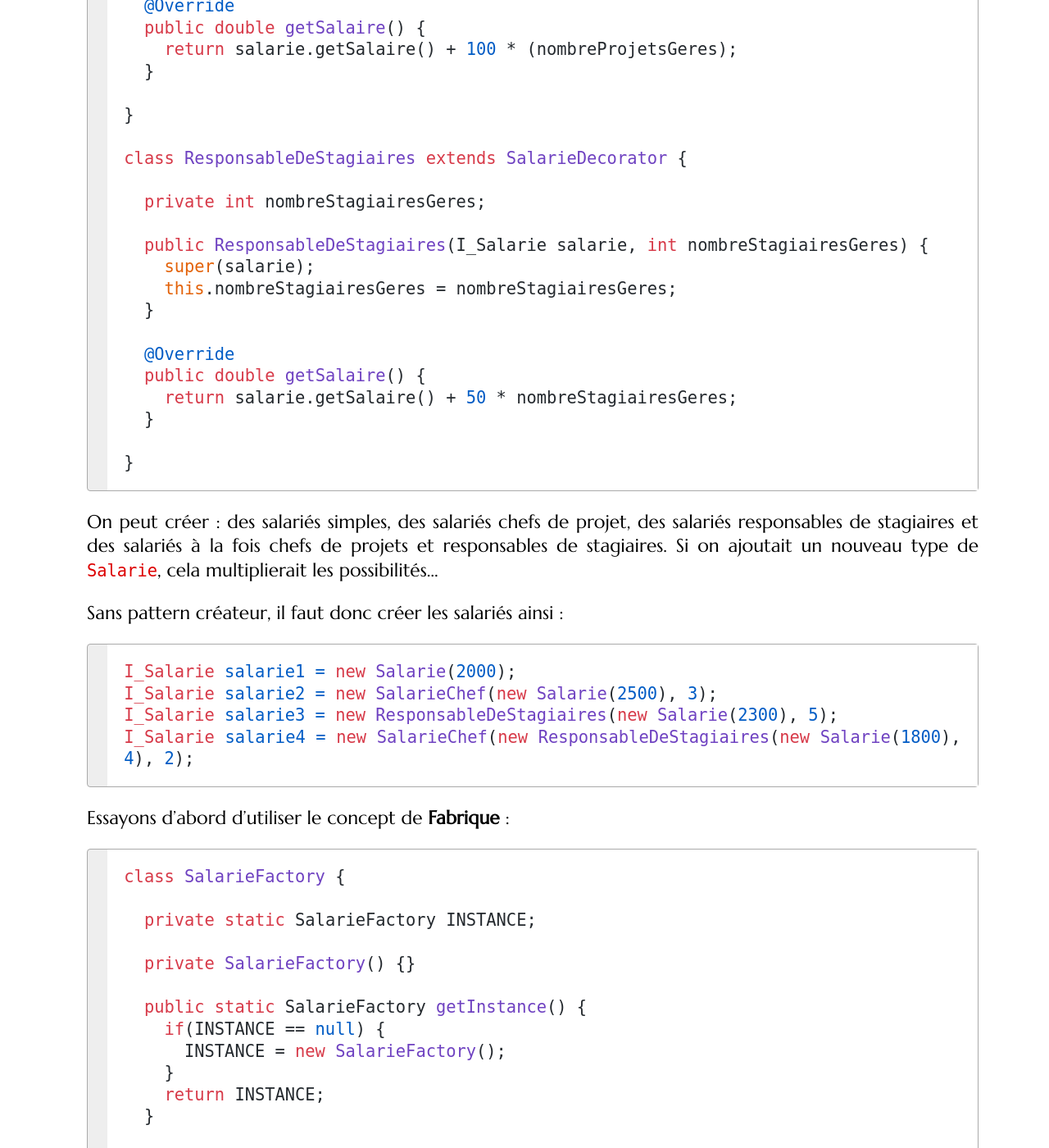
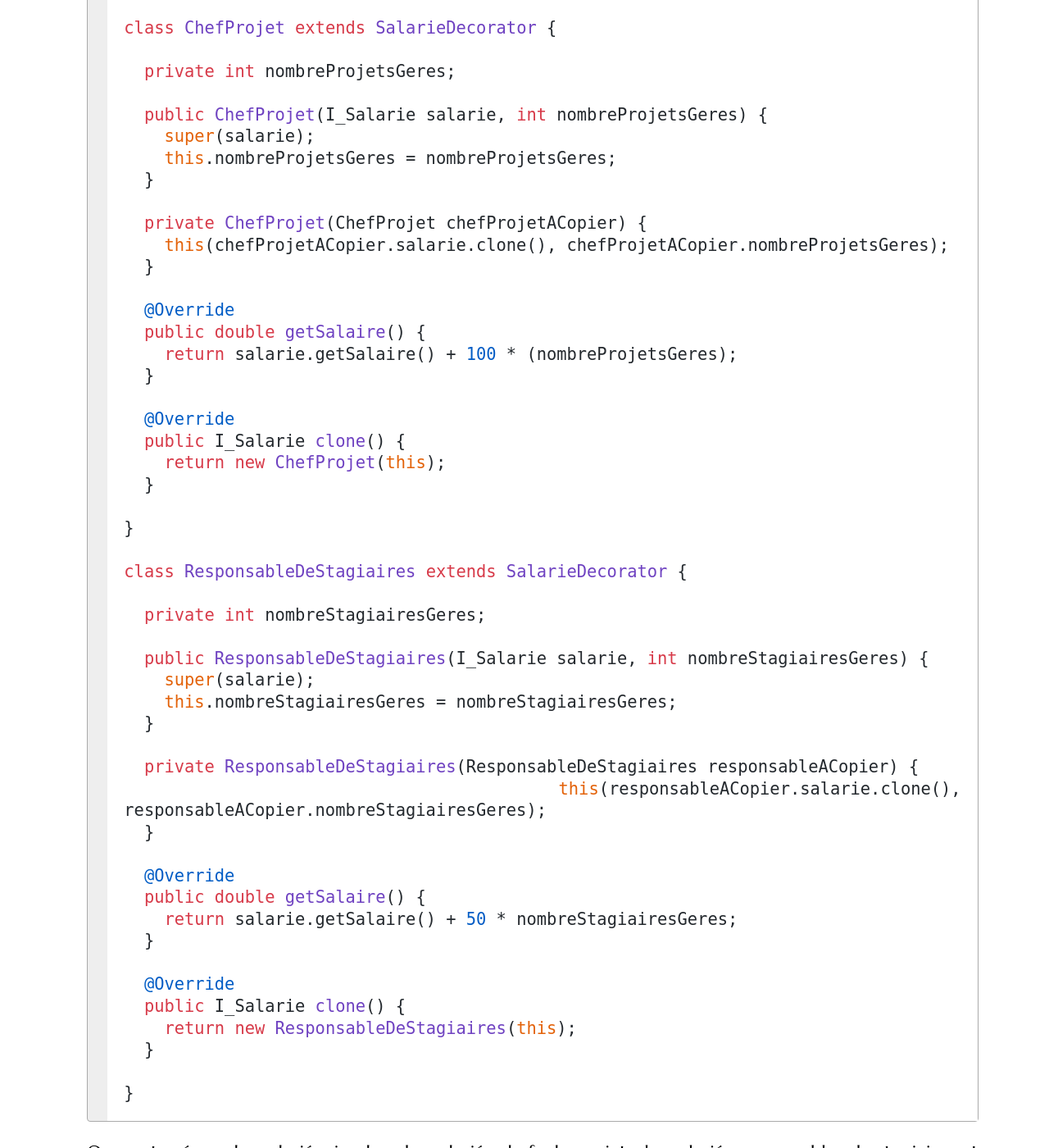
Before and after one commit to mgasquet/R304-QualiteDeveloppement, a Jekyll site: the page built from tutorials/tutorial4.md, in a window 1280 px wide and 1400 px high, scrolled down 71345 px. Shown: the whole window at 82% size. Built offline with Jekyll 4.4.1, drawn with Linux system fonts in a browser that asks for light colours; some web fonts are replaced; some of the changed text lies outside the part shown.

Commit message:
ajout prototype au builder-decorateur

````diff
--- a/tutorials/tutorial4.md
+++ b/tutorials/tutorial4.md
@@ -2001,6 +2001,8 @@ Reprenons l'exemple des salariés et essayons d'appliquer ces deux patterns :
 ```java
 interface I_Salarie {
   double getSalaire();
+  //Prototype
+  I_Salarie clone();
 }
 
 
@@ -2012,8 +2014,16 @@ class Salarie implements I_Salarie {
     this.salaire = salaire;
   }
 
+  private Salarie(Salarie salarieACopier) {
+    this(salarieACopier.salaire);
+  }
+
   public double getSalaire() {
     return salaire;
+  }
+
+  public I_Salarie clone() {
+    return new Salarie(this);
   }
 
 }
@@ -2035,9 +2045,18 @@ class ChefProjet extends SalarieDecorator {
     this.nombreProjetsGeres = nombreProjetsGeres;
   }
 
+  private ChefProjet(ChefProjet chefProjetACopier) {
+    this(chefProjetACopier.salarie.clone(), chefProjetACopier.nombreProjetsGeres);
+  }
+
   @Override
   public double getSalaire() {
     return salarie.getSalaire() + 100 * (nombreProjetsGeres);
+  }
+
+  @Override
+  public I_Salarie clone() {
+    return new ChefProjet(this);
   }
 
 }
@@ -2051,9 +2070,18 @@ class ResponsableDeStagiaires extends SalarieDecorator {
     this.nombreStagiairesGeres = nombreStagiairesGeres;
   }
 
+  private ResponsableDeStagiaires(ResponsableDeStagiaires responsableACopier) {
+    this(responsableACopier.salarie.clone(), responsableACopier.nombreStagiairesGeres);
+  }
+
   @Override
   public double getSalaire() {
     return salarie.getSalaire() + 50 * nombreStagiairesGeres;
+  }
+
+  @Override
+  public I_Salarie clone() {
+    return new ResponsableDeStagiaires(this);
   }
 
 }
@@ -2126,7 +2154,7 @@ Attention, l'implémentation de `Builder` que nous allons présenter ici n'est p
 
   * Le produit va être instancié dès le départ puis augmenté au fur et à mesure alors que normalement, la cible du builder n'est instanciée que quand on appelle la méthode `build`.
 
-  * Par conséquent, la méthode `build` ne renvoie qu'une instance déjà construite et ne construit rien.
+  * La méthode `build` renvoie une **copie** (clone) de l'instance (prototype).
 
 Bref, retenez simplement que c'est une adaptation un peu particulière et qui s'éloigne quand même pas mal du pattern de base (retenez plutôt l'exemple des burgers). Néanmoins, nous allons voir que cette adaptation s'emboîte assez bien avec **décorateur** :
 
@@ -2150,7 +2178,7 @@ class SalarieBuilder {
   }
 
   public I_Salarie build() {
-    return salarie;
+    return salarie.clone();
   }
 
 }
@@ -2166,6 +2194,7 @@ class Main {
 
 }
 ```
+
 <div class="exercise">
 
 1. Refactorez le code de votre application pour ajouter un builder (adapté) pour vos **produits**.
````
Also changed, not shown: other parts of tutorials/tutorial4.md (+1 -1 lines).
